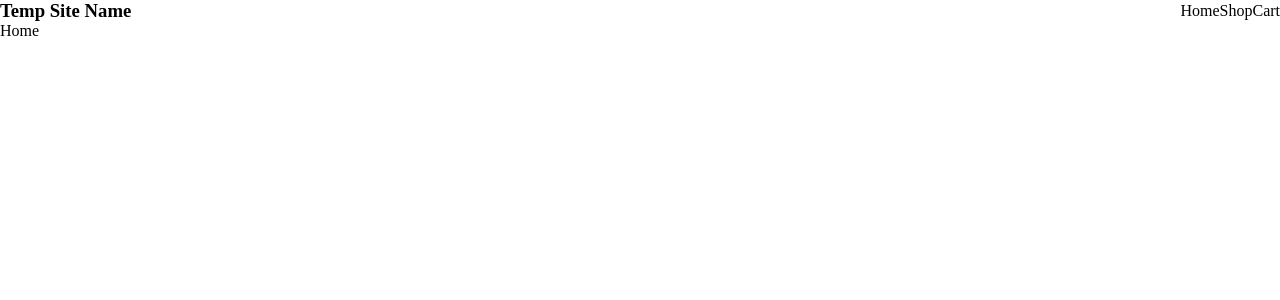
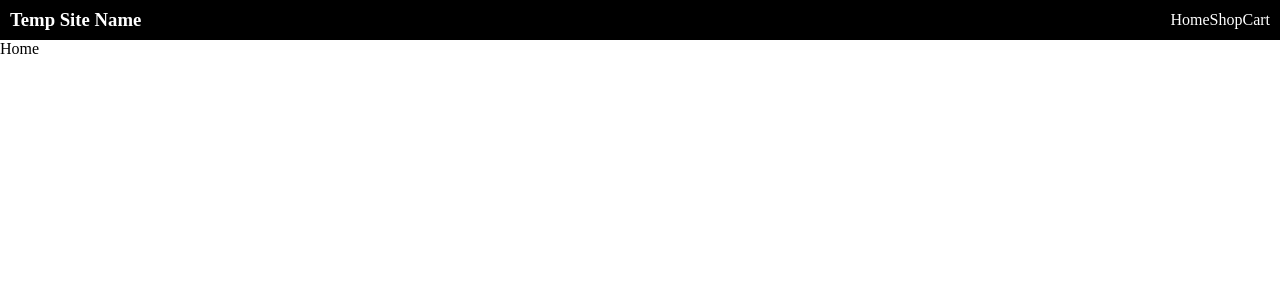
Before and after one commit to robisonwebdev/shopping-cart, a React (Create React App) app: page / in a window 1280 px wide. Shown: the top 300 px of the page. Built offline with nearby package versions, Linux system fonts and the light colour scheme; a web font is replaced by a local one.

Commit message:
Added padding, height, and color to nav

```diff
--- a/src/styles/Navbar.css
+++ b/src/styles/Navbar.css
@@ -3,6 +3,11 @@ nav {
   flex-direction: row;
   justify-content: space-between;
   align-items: center;
+
+  background-color: #000;
+  color: #fff;
+  height: 5vh;
+  padding: 0 10px;
 }
 
 #navLinks {
```
